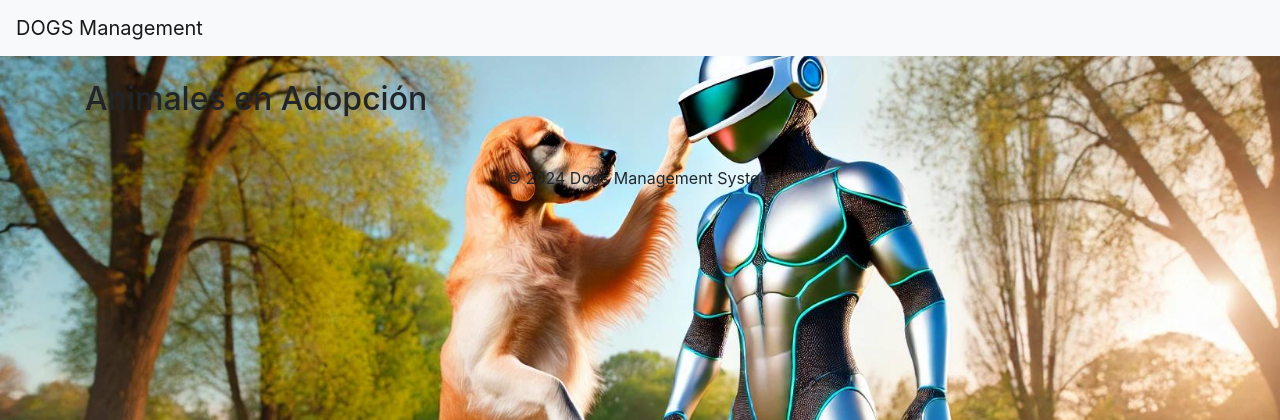
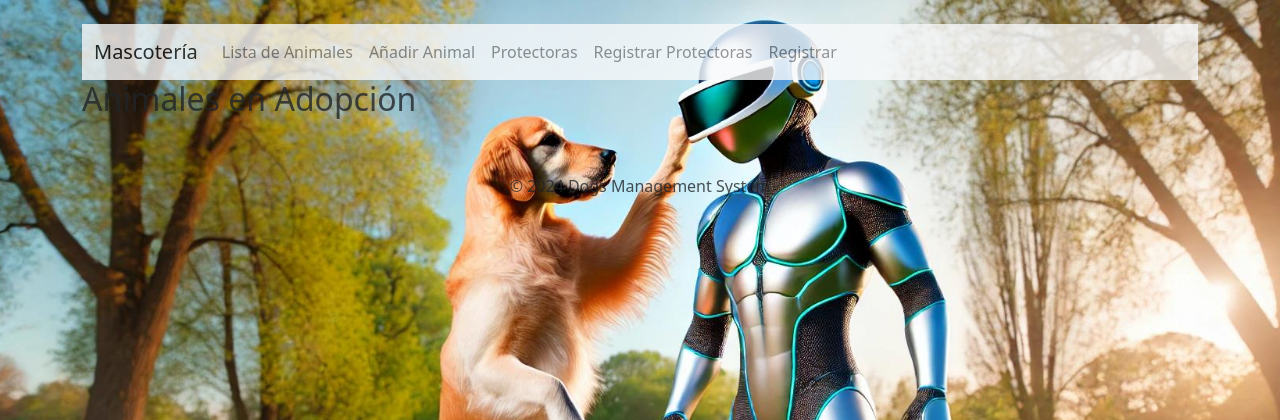
Before and after one commit to FrostMach/CANEMCAT, a Django app: page /lista/ in a window 1280 px wide. Shown: the top 420 px of the page. Run offline with Django 5.2, Linux system fonts and the light colour scheme; data that the repository does not hold is empty; some libraries are stand-ins or nearby versions.

Commit message:
canem-2-landing-page modificaciones landing-page

```diff
--- a/shelters/models.py
+++ b/shelters/models.py
@@ -25,7 +25,7 @@ class Animal(models.Model):
 class Shelter(models.Model):
     name = models.CharField(max_length=50, verbose_name='Nombre')
     address = models.CharField(max_length=100, verbose_name='Dirección')
-    telephone = models.CharField(max_length=12, verbose_name='Teléfono')
+    telephone = models.CharField(max_length=9, verbose_name='Teléfono')
     email = models.EmailField(max_length=100, verbose_name='Correo electrónico')
     accreditation_file = models.FileField(blank=True, null=True, upload_to='files/', verbose_name='Documento acreditativo')
     accreditation_status = models.BooleanField(default=True, verbose_name='Estado de acreditación')
--- a/shelters/templates/shelter/edit.html
+++ b/shelters/templates/shelter/edit.html
@@ -3,10 +3,10 @@
 
 {% block content %}
 <h1>Actualizar Centro de Adopción</h1>
-<form method="post">
+<form method="post" enctype="multipart/form-data" class="mt-4 p-4 bg-white shadow-sm rounded">
     {% csrf_token %}
     {{ form.as_p }}
-    <button class="btn btn-success" type="submit">Actualizar</button>
+    <button  type="submit">Actualizar</button>
     <a href="{% url 'view_shelter' pk=shelter.id %}" class="btn btn-secondary">Volver al perfil</a>
 </form>
 {% endblock %}
--- a/shelters/templates/shelter/register.html
+++ b/shelters/templates/shelter/register.html
@@ -4,7 +4,7 @@
 {% block content %}
     <h1>Registro Centro de Adopción</h1>
 
-    <form method="post">
+    <form method="post" enctype="multipart/form-data" class="mt-4 p-4 bg-white shadow-sm rounded">
         {% csrf_token %}
         {{ form.as_p }}
         <button class="btn btn-success" type="submit">Registrar</button>
--- a/shelters/urls.py
+++ b/shelters/urls.py
@@ -11,6 +11,7 @@ urlpatterns = [
     path('lista/', views.AnimalListView.as_view(), name='animals-list'),
     path('shelters/solicitud_adopcion/', views.AdoptionApplicationCreateView.as_view(), name='solicitud_adopcion_create'),
     path('shelters/confirmacion_solicitud/',views.confirm_view, name='solicitud_adopcion_confirm'),
+    path('shelter/', views.ShelterListView.as_view(), name='shelter-list'),
     path('shelter/register/', views.RegisterShelterView.as_view(), name='register_shelter'),
     path('shelter/register-exit/', TemplateView.as_view(template_name='shelter/exit_register.html'), name='exit_register'),
     path('shelter/<int:pk>/', views.ShelterView.as_view(), name='view_shelter'),
--- a/shelters/views.py
+++ b/shelters/views.py
@@ -76,9 +76,15 @@ class RegisterShelterView(generic.CreateView):
     template_name = 'shelter/register.html'
     success_url = reverse_lazy('exit_register')
 
+class ShelterListView(generic.ListView):
+    model = Shelter
+    template_name = 'shelter/list.html'
+    context_object_name = 'shelters'
+
 class ShelterView(generic.DetailView):
     model = Shelter
     template_name = 'shelter/profile.html'
+    context_object_name = 'shelter'
 class UpdateShelterView(generic.UpdateView):
     model = Shelter
     form_class = UpdateShelterForm
--- a/static/css/styles.css
+++ b/static/css/styles.css
@@ -7,7 +7,6 @@ body {
     padding: 0;
 }
 
-
 .jumbotron {
     background-color: rgba(255, 255, 255, 0.7); /* Un fondo semi-transparente para que el texto sea legible */
     padding: 50px;
--- a/users/models.py
+++ b/users/models.py
@@ -27,7 +27,7 @@ class CustomUser(AbstractBaseUser, PermissionsMixin):
 
     email = models.EmailField(unique=True)
     full_name = models.CharField(max_length=100)
-    phone_number = models.CharField(max_length=15, blank=True, null=True)
+    phone_number = models.CharField(max_length=9, blank=True, null=True)
     birth_date = models.DateField(blank=True, null=True)
     profile_picture = models.ImageField(upload_to='profile_pictures/', blank=True, null=True)
     user_type = models.CharField(max_length=20, choices=USER_TYPES, default='adopter')
--- a/users/templates/animals/list.html
+++ b/users/templates/animals/list.html
@@ -1,15 +1,21 @@
 {% extends 'base.html' %}
+
 {% block content %}
 <h2>Animales en Adopción</h2>
-<ul>
+<div class="card-deck">
     {% for animal in object_list %}
-    <li>
-        <img src="{{ animal.image.url }}" alt="{{ animal.name }}" width="100">
-        <strong>{{ animal.name }}</strong> ({{ animal.get_species_display }})
-        - {{ animal.get_estado_adopcion_display }}
-        <a href="{% url 'animals-update' animal.id %}">Editar</a>
-        <a href="{% url 'animals-delete' animal.id %}">Eliminar</a>
-    </li>
+    <div class="card" style="width: 18rem;">
+        <img src="{{ animal.image.url }}" class="card-img-top small-img" alt="{{ animal.name }}">
+        <div class="card-body">
+            <h5 class="card-title">{{ animal.name }}</h5>
+            <p class="card-text"><strong>Especie:</strong> {{ animal.get_species_display }}</p>
+            <p class="card-text"><strong>Estado de adopción:</strong> {{ animal.adoption_status }}</p>
+            <div class="btn-group" role="group" aria-label="Acciones">
+                <a href="{% url 'animals-update' animal.id %}" class="btn btn-primary">Editar</a>
+                <a href="{% url 'animals-delete' animal.id %}" class="btn btn-danger">Eliminar</a>
+            </div>
+        </div>
+    </div>
     {% endfor %}
-</ul>
+</div>
 {% endblock %}
--- a/users/templates/base.html
+++ b/users/templates/base.html
@@ -1,5 +1,6 @@
 <!DOCTYPE html>
 <html lang="en">
+
 <head>
     <meta charset="UTF-8">
     <meta name="viewport" content="width=device-width, initial-scale=1.0">
@@ -8,15 +9,43 @@
     <!-- Bootstrap CSS -->
     <link href="https://stackpath.bootstrapcdn.com/bootstrap/4.5.2/css/bootstrap.min.css" rel="stylesheet">
     <link rel="stylesheet" href="{% static 'css/styles.css' %}">
+    <link href="https://cdn.jsdelivr.net/npm/bootstrap@5.3.0-alpha1/dist/css/bootstrap.min.css" rel="stylesheet" integrity="sha384-KyZXEJq6auK06Wb7t3v9siGb1a3Wrg5T6glPeF4baUjD31ysGgX1z/MkF0qJTCxJ5" crossorigin="anonymous">
+
     {% block head %}{% endblock %}
 </head>
-<body style="background-image: url('{% static 'images/fondo.jpg' %}'); background-size:cover; background-position:center;">
-    <nav class="navbar navbar-expand-lg navbar-light bg-light">
-        <a class="navbar-brand" href="/">DOGS Management</a>
-        <div class="collapse navbar-collapse">
-        </div>
-    </nav>
+
+<body style="opacity: 0.8; background-image: url('{% static 'images/fondo.jpg' %}'); background-size:cover; background-position:center;">
     <div class="container mt-4">
+        <!-- Barra de navegación -->
+        <nav class="navbar navbar-expand-lg navbar-light bg-light">
+            <div class="container-fluid">
+                <a class="navbar-brand" href="{% url 'landing_page' %}">Mascotería</a>
+                <button class="navbar-toggler" type="button" data-bs-toggle="collapse" data-bs-target="#navbarNav"
+                    aria-controls="navbarNav" aria-expanded="false" aria-label="Toggle navigation">
+                    <span class="navbar-toggler-icon"></span>
+                </button>
+                <div class="collapse navbar-collapse" id="navbarNav">
+                    <ul class="navbar-nav">
+                        <li class="nav-item">
+                            <a class="nav-link" href="{% url 'animals-list' %}">Lista de Animales</a>
+                        </li>
+                        <li class="nav-item">
+                            <a class="nav-link" href="{% url 'animals-create' %}">Añadir Animal</a>
+                        </li>
+                        <li class="nav-item">
+                            <a class="nav-link" href="{% url 'shelter-list' %}">Protectoras</a>
+                        </li>
+                        <li class="nav-item">
+                            <a class="nav-link" href="{% url 'register_shelter' %}">Registrar Protectoras</a>
+                        </li>
+                        <li class="nav-item">
+                            <a class="nav-link" href="{% url 'signup' %}">Registrar</a>
+                        </li>
+                    </ul>
+                </div>
+            </div>
+        </nav>
+
         {% block content %}
         {% endblock %}
     </div>
@@ -28,4 +57,5 @@
     <script src="https://cdnjs.cloudflare.com/ajax/libs/popper.js/1.16.1/umd/popper.min.js"></script>
     <script src="https://stackpath.bootstrapcdn.com/bootstrap/4.5.2/js/bootstrap.min.js"></script>
 </body>
+
 </html>
```
Also changed, not shown: shelters/templates/shelter/list.html (added, +19 -0 lines), users/templates/animals/create.html (+11 -6 lines), users/templates/landing_page.html (+1 -22 lines), users/templates/registration/signup.html (+17 -8 lines), media/animals/car1.png (added), media/animals/car1_FExSZ5s.png (added), media/animals/car2.png (added), media/files/Captura_de_pantalla_2024-11-20_105826.png (added), shelters/templates/shelter/profile.html (line endings or trailing spaces).
